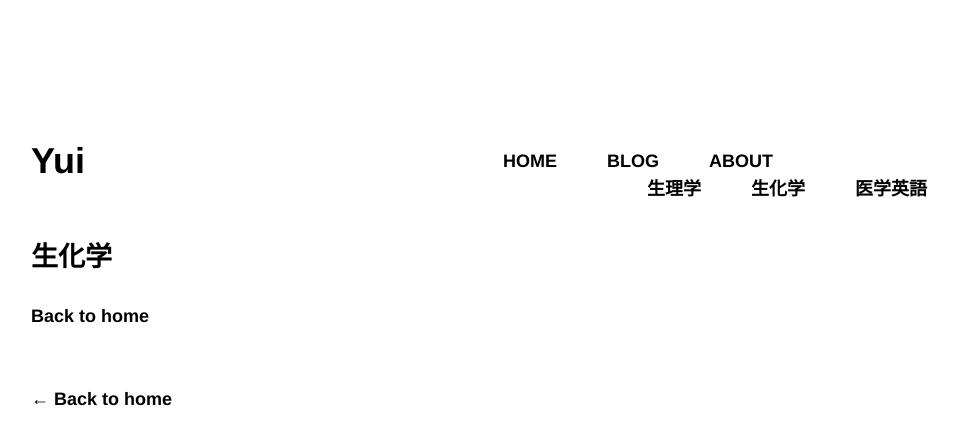
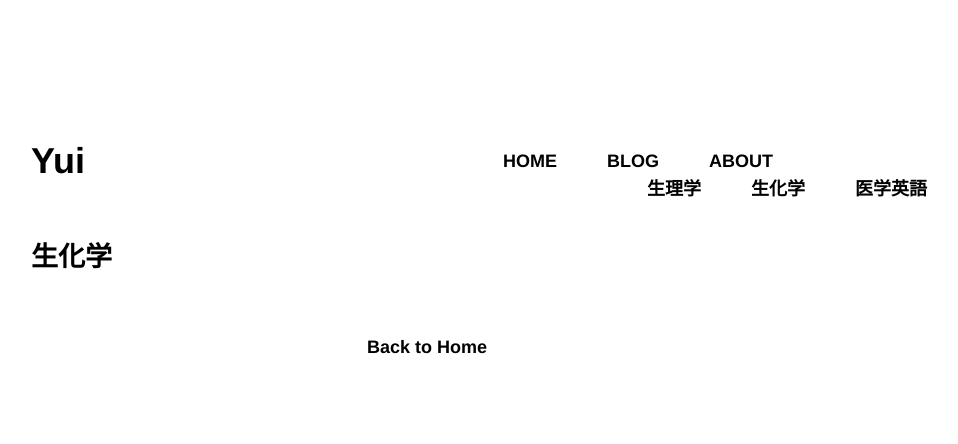
Before and after one commit to yui-nagamatsu/nextjs-blog, a Next.js app: page /posts/biochemistry in a window 1280 px wide. Shown: the top 444 px of the page, without its empty margins (213-1171 px from the left). Built offline with nearby package versions, Linux system fonts and the light colour scheme.

Commit message:
Chanege the style of Back to Home

```diff
--- a/components/layout.js
+++ b/components/layout.js
@@ -25,6 +25,7 @@ export default function Layout({ children, home }) {
         <meta name="og:title" content={siteTitle} />
         <meta name="twitter:card" content="summary_large_image" />
         <meta name="viewport" content="initial-scale=1.0, width=device-width" />
+        <link rel="stylesheet" href="https://use.fontawesome.com/releases/v5.15.2/css/all.css" integrity="sha384-vSIIfh2YWi9wW0r9iZe7RJPrKwp6bG+s9QZMoITbCckVJqGCCRhc+ccxNcdpHuYu" crossorigin="anonymous" />
       </Head>
       <header className={styles.header}>
         {home ? (
@@ -78,13 +79,11 @@ export default function Layout({ children, home }) {
         )}
       </header>
       <main>{children}</main>
-      {!home && (
-        <div className={styles.backToHome}>
-          <Link href="/">
-            <a>← Back to home</a>
-          </Link>
-        </div>
-      )}
+      <div className={styles.backToHome}>
+        <Link href="/">
+          <a><i class="fas fa-home"></i> Back to Home</a>
+        </Link>
+      </div>
     </div>
   )
 }
--- a/components/layout.module.css
+++ b/components/layout.module.css
@@ -58,6 +58,11 @@ li.blogMenu:hover ul.submenu{
 
 .backToHome{
     margin: 3rem 0 0;
+    text-align: center;
+}
+
+.backToHome a{
+    text-decoration: none;
 }
 
 .footer{
--- a/pages/posts/biochemistry.js
+++ b/pages/posts/biochemistry.js
@@ -6,11 +6,6 @@ export default function Biochemistry() {
     return (
         <Layout>
             <h2 className={utilStyles.headingLg}>生化学</h2>
-            <p>
-            <Link href="/">
-                <a>Back to home</a>
-            </Link>
-            </p>
         </Layout>
     )
   }
--- a/pages/posts/english.js
+++ b/pages/posts/english.js
@@ -7,11 +7,6 @@ export default function English() {
             <Layout>
                 <>
                 <h2 className={utilStyles.headingLg}>生化学</h2>
-                <p>
-                <Link href="/">
-                    <a>Back to home</a>
-                </Link>
-                </p>
                 </>
             </Layout>
     )
--- a/pages/posts/physiology.js
+++ b/pages/posts/physiology.js
@@ -7,11 +7,6 @@ export default function Physiology() {
         <Layout>
             <>
             <h2 className={utilStyles.headingLg}>生化学</h2>
-            <p>
-            <Link href="/">
-                <a>Back to home</a>
-            </Link>
-            </p>
             </>
         </Layout>
     )
```
